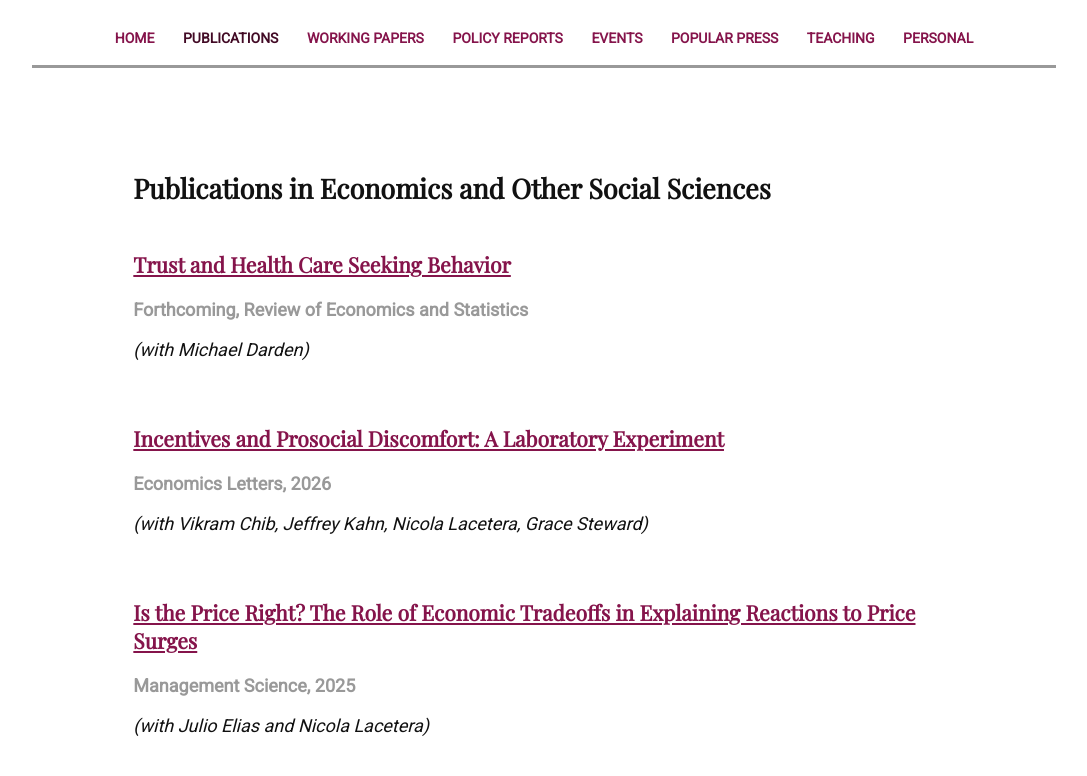
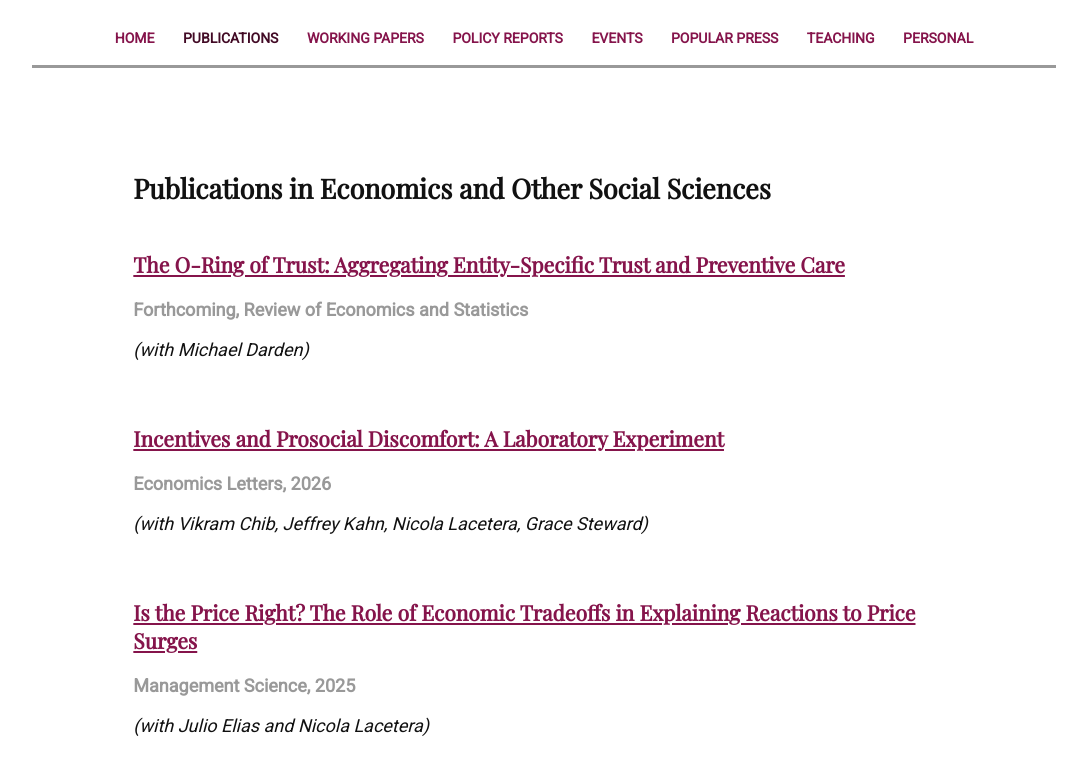
Before and after one commit to mariomacis/mariomacis.github.io, a plain HTML site: page publications.html in a window 1280 px wide. Shown: the top 776 px of the page, without its empty margins (96-1183 px from the left). Drawn offline with nearby package versions, Linux system fonts and the light colour scheme; a web font is replaced by a local one.

Commit message:
Update publications.html

```diff
--- a/publications.html
+++ b/publications.html
@@ -84,7 +84,7 @@
                    <div class="research-item col-xs-12 col-md-10 offset-md-1">
                     <h3>
                         <a href="https://www.nber.org/papers/w32028">
-                        Trust and Health Care Seeking Behavior
+                        The O-Ring of Trust: Aggregating Entity-Specific Trust and Preventive Care
                    </a>
                     </h3>
                   <p class="research-journal">
```
